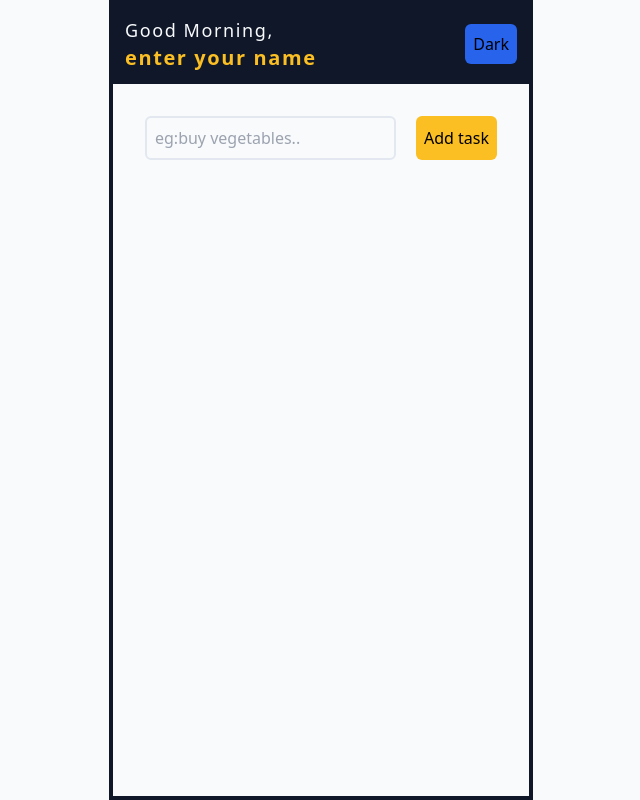
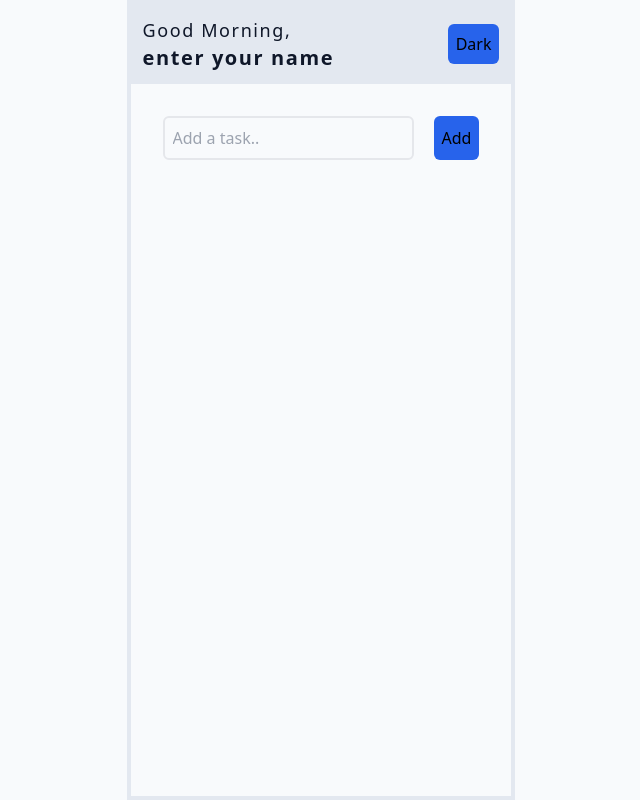
Before and after one commit to kumaraguru1122/task-flow, a website: page dist/index.html in a window 1280 px wide. Shown: the whole page, without its empty margins (319-959 px from the left). Drawn offline with Linux system fonts and the light colour scheme.

Commit message:
UI modified

```diff
--- a/dist/index.html
+++ b/dist/index.html
@@ -1,81 +1,32 @@
 <!DOCTYPE html>
 <html lang="en">
 <head>
-    <meta charset="UTF-8" />
-    <meta name="viewport" content="width=device-width, initial-scale=1.0" />
+    <meta charset="UTF-8">
+    <meta name="viewport" content="width=device-width, initial-scale=1.0">
     <link rel="stylesheet" href="output.css" />
-    <title>Task Flow</title>
+    <title>Document</title>
 </head>
 <body>
-    <main class="bg-bgPrimary grid min-h-screen">
-      <div
-        id="intro-modal"
-        class="hidden fixed place-content-center z-10 top-[50%] left-[50%] translate-x-[-50%] translate-y-[-50%] border-2 rounded-md bg-slate-900 text-white w-screen h-screen"
-      >
-        <h2 class="text-center text-slate-300 text-2xl font-bold">
-          Welcome to task flow,
-        </h2>
-        <p class="text-lg mb-10">The simple task list app you need!</p>
-        <form action="" id="getUserName" class="flex flex-col gap-3">
-          <label for="username" class="text-center"
-            >How should we call you?</label
-          >
-          <input
-            type="text"
-            name=""
-            id="username"
-            placeholder="Enter your name.."
-            class="bg-transparent border-2 p-2 rounded-full"
-          />
-          <input
-            type="submit"
-            value="Let's Start"
-            class="underline cursor-pointer"
-          />
+    <main class="grid min-h-screen bg-bgPrimary place-content-center px-3">
+        <div class="flex flex-col min-h-screen mx-auto sm:border-4 sm:border-bgSecondary">
+            <header class="bg-bgSecondary p-3 flex justify-between items-center">
+                <h1 class="text-txtPrimary tracking-widest flex flex-col">
+                    <span id="greeting" class="text-lg"></span>
+                    <span id="d-username" class="text-xl text-txtPrimary font-bold" contenteditable="true"></span>
+                </h1>
+                <button id="toggle-dark" class="bg-accent p-2 rounded-md ">Dark</button>
+            </header>
+            <section class="p-4">
+                <form action="" class="px-4 mt-4 flex place-content-center gap-5 mx-auto" id="addTask">
+                    <input type="text" name="" id="task" placeholder="Add a task.." class="outline-none bg-transparent border-2 p-2 rounded-md" />
+                    <input type="submit" value="Add" class="bg-accent p-2 rounded-md cursor-pointer" />
                 </form>
-      </div>
-      <div class="mx-auto flex flex-col sm:border-4 sm:border-txtPrimary">
-        <div class="bg-txtPrimary p-3 flex justify-between items-center">
-          <h1 class="text-bgPrimary tracking-widest flex flex-col">
-            <span id="greeting" class="text-lg"></span
-            ><span
-              id="d-username"
-              class="text-xl text-amber-400 font-bold"
-              contenteditable="true"
-            ></span>
-          </h1>
-          <button id="toggle-dark" class="bg-accent p-2 rounded-md">
-            Dark
-          </button>
-
-        </div>
-        <div class="p-4 bg-bgPrimary">
-          <form
-            action=""
-            class="px-4 mt-4 flex place-content-center gap-5 mx-auto"
-            id="addTask"
-          >
-            <input
-              type="text"
-              name=""
-              id="taskName"
-              placeholder="eg:buy vegetables.."
-              class="border-2 border-bgSecondary p-2 rounded-md bg-bgPrimary text-txtPrimary"
-            />
-            <input
-              type="submit"
-              value="Add task"
-              class="bg-amber-400 text-black px-2 py-2 rounded-md cursor-pointer"
-            />
-          </form>
-        </div>
-
-        <ul class="flex flex-col gap-3 px-4" id="task-list">
-          <!-- list items goes here -->
+                <ul id="task-list" class="mt-4 flex flex-col gap-2">
+                    <!-- list items -->
                 </ul>
+            </section>
         </div>
     </main>
-
     <script src="index.js"></script>
 </body>
 </html>
```
Also changed, not shown: dist/main.html (deleted, +0 -32 lines). Lines whose indentation alone changed are shown as unchanged.
